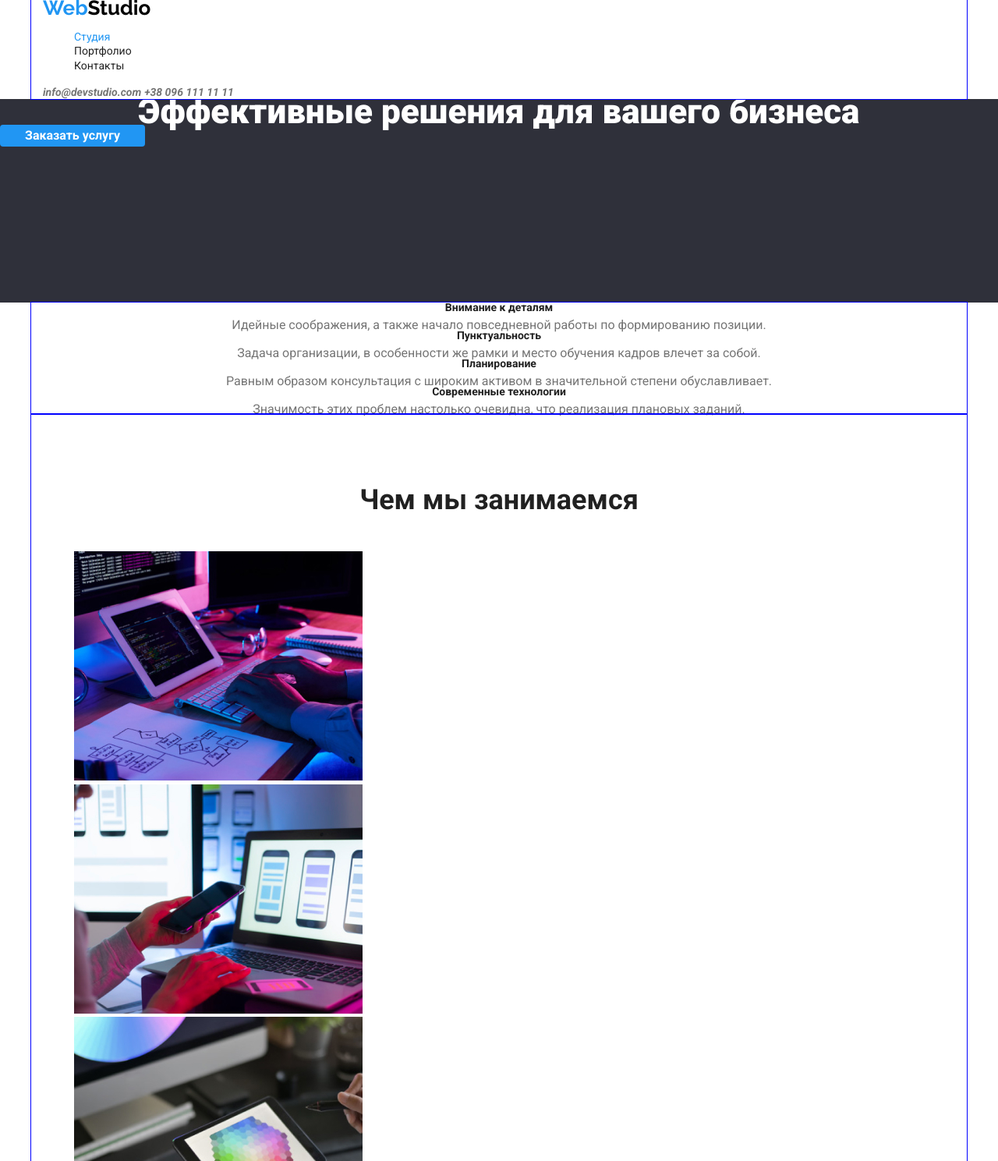
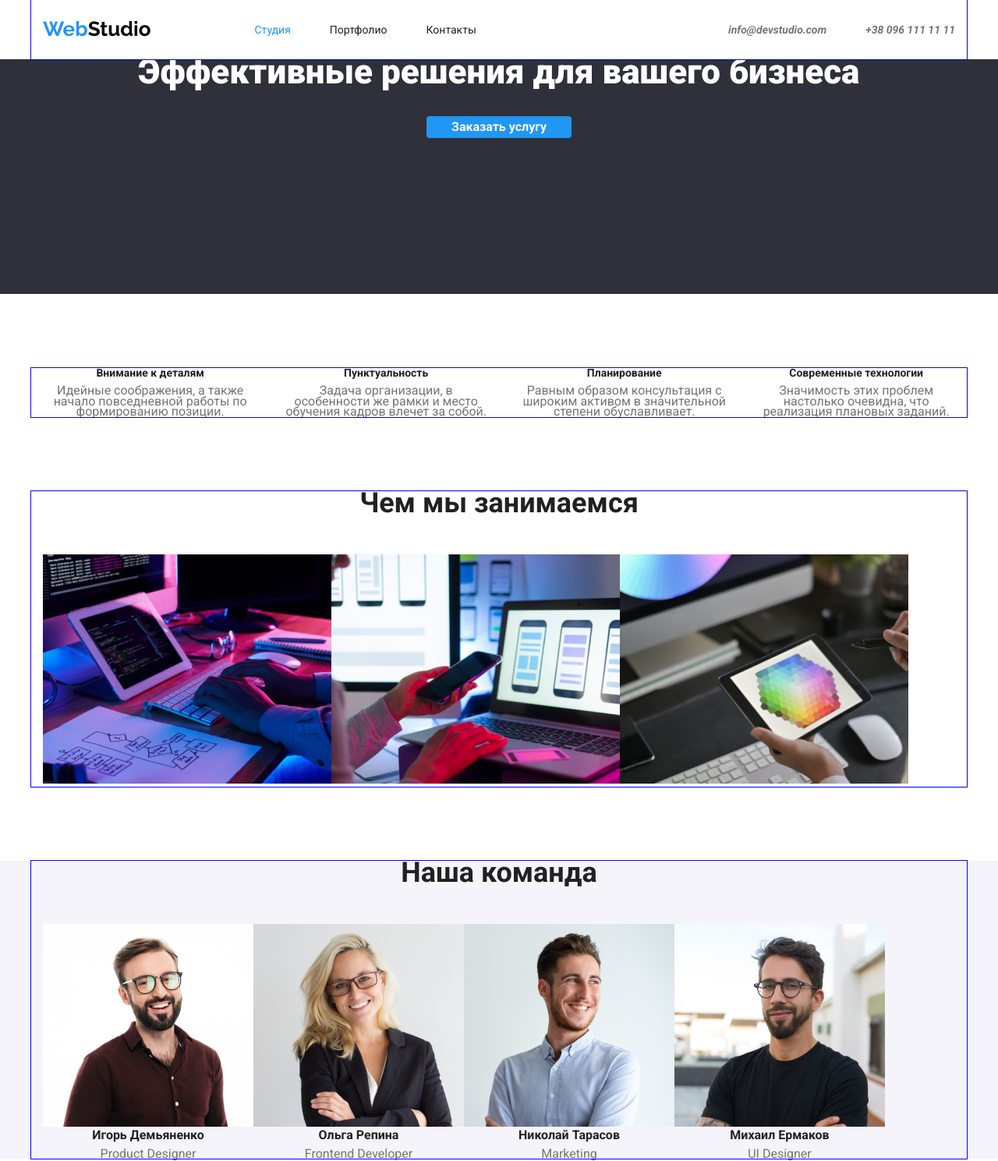
Before and after one commit to KaterinaGerts/goit-markup-hw-03, a plain HTML site: page index.html in a window 1280 px wide. Shown: the top 1489 px of the page at 78% size. Drawn offline with nearby package versions, Linux system fonts and the light colour scheme.

Commit message:
flex-images

```diff
--- a/css/style.css
+++ b/css/style.css
@@ -27,10 +27,6 @@ body {
   background-color: var(--secondary-text-color);
 }
 
-.list,
-.links {
-  list-style: none;
-}
 .container {
   width: 1200px;
   margin-left: auto;
@@ -40,10 +36,17 @@ body {
 
   outline: 1px solid blue;
 }
+.inline-item {
+  display: flex;
+ align-items: center;
+}
 
 /* Шапка сайта */
 .Webstudio {
+  display: flex;
   margin: 0px;
+  margin-right: 93px;
+
   font-family: Raleway;
   font-weight: bold;
   font-size: 26px;
@@ -58,13 +61,26 @@ body {
 .studio-white {
   color: var(--secondary-text-color);
 }
+.list {
+  display: flex;
+}
+.list,
+.links {
+  list-style: none;
+}
+.list .list-links {
+  padding-top: 32px;
+  padding-bottom: 32px;
 
-.list .list-links {
   font-size: 14px;
   line-height: 0.88;
   text-decoration: none;
   color: var(--title-text-color);
 }
+.list .item:not(:last-child) {
+   margin-right: 50px;
+}
+
 
 .list .list-links:hover,
 .list .list-links:focus {
@@ -74,12 +90,23 @@ body {
 .list .current {
   color: var(--accent-color);
 }
+.address {
+  display: flex;
+  margin-left: auto;
+}
+.address .adress-color {
+  display: block;
+  margin-right: 50px;
+  padding-top: 32px;
+  padding-bottom: 32px;
 
-.address .adress-color {
   font-size: 14px;
   line-height: 0.88;
   text-decoration: none;
   color: var(--primary-text-color);
+}
+.address .adress-color:last-child {
+  margin-right: 0px;
 }
 
 .address .adress-color:hover,
@@ -91,12 +118,15 @@ body {
 
 /* Верхняя секция сайта */
 .hero {
-    background-color: var(--primary-bg-color);
+  margin-bottom: 95px;
+  text-align: center;
+  background-color: var(--primary-bg-color);
 }
 
 .hero .hero-text {
-  margin: 0%;
-  text-align: center;
+  margin: 0px;
+  margin-bottom: 40px;
+
   font-weight: 900;
   font-size: 44px;
   line-height: 0.733;
@@ -113,13 +143,16 @@ body {
   font-weight: bold;
   font-size: 16px;
   line-height: 0.533;
-  text-align: center;
   color: var(--secondary-text-color);
   background-color: var(--accent-color);
 }
 /* /Верхняя секция сайта */
 
 /* Услуги */
+.list-description {
+  margin-bottom: 95px;
+  display: flex;
+}
 .subtitle {
   margin: 0px;
   margin-bottom: 10px;
@@ -129,31 +162,36 @@ body {
   line-height: 0.88;
   color: var(--title-text-color);
 }
-
 .description {
   margin: 0px;
   margin-bottom: 95px;
+
   font-size: 14px;
   line-height: 0.583;
+}
+.margin-list:not(:last-child) {
+  margin-right: 30px;
 }
 /* /Услуги */
 
 /* Картинки - описание деятельности */
-.team {
-  background-color: var(--secondary-bg-color);
+.photo {
+  /* display: block; */
 }
-.team-padding {
-  padding-top: 95px;
-  padding-bottom: 95px;
+.images {
+  padding: 0px;
+  display: flex;
+  list-style: none;
+  margin-bottom: 95px;
+  }
+.images .list-images {
+  display: block;
+  width: calc((100%-30px)/3);
+}
+.list-images:last-child {
+  margin-right: 0px;
 }
 
-.images {
-  list-style: none;
-}
-.images-padding {
-  padding-top: 95px;
-  padding-bottom: 95px;
-}
 .titles {
   margin: 0px;
   margin-bottom: 50px;
@@ -163,10 +201,15 @@ body {
   text-align: center;
   color: var(--title-text-color);
 }
-
 /* /Картинки - описание деятельности */
 
 /* Наша команда */
+.team {
+  background-color: var(--secondary-bg-color);
+}
+.team-photo {
+  width: calc((100%-30px)/4);
+}
 .text {
   margin: 0px;
   margin-bottom: 10px;
@@ -182,9 +225,7 @@ body {
   line-height: 0.842;
   text-align: center;
 }
-.photo {
-  margin-bottom: 30px;
-}
+
 
 /* /Наша команда */
 
--- a/index.html
+++ b/index.html
@@ -21,19 +21,19 @@
   <body>
     <!-- Шапка сайта -->
     <header>
-      <div class="container">
-        <nav>
+      <div class="container inline-item">
         <p lang="en" class="Webstudio">
           <span class="web">Web</span><span class="studio">Studio</span>
         </p>
+        <nav>
           <ul class="list">
-            <li>
+            <li class="item">
               <a href="#" class="list-links current">Студия</a>
             </li>
-            <li>
+            <li class="item">
               <a href="./portfolio.html" class="list-links">Портфолио</a>
             </li>
-            <li>
+            <li class="item">
               <a href="#" class="list-links">Контакты</a>
             </li>
           </ul>
@@ -60,55 +60,66 @@
 
       <!--Услуги-->
       <section>
-        <div class="container">
+        <div class="container list-description">
           <h2 hidden>список предоставляемых услуг</h2>
+          <div class="margin-list">
             <h4 class="subtitle">Внимание к деталям</h4>
             <p class="description">
               Идейные соображения, а также начало повседневной работы по
               формированию позиции.
             </p>
+          </div>
+          <div class="margin-list">
             <h4 class="subtitle">Пунктуальность</h4>
             <p class="description">
               Задача организации, в особенности же рамки и место обучения кадров
               влечет за собой.
             </p>
+          </div>
+          <div class="margin-list">
             <h4 class="subtitle">Планирование</h4>
             <p class="description">
-            Равным образом консультация с широким активом в значительной степени
-            обуславливает.
+              Равным образом консультация с широким активом в значительной
+              степени обуславливает.
             </p>
+          </div>
+          <div class="margin-list">
             <h4 class="subtitle">Современные технологии</h4>
             <p class="description">
-            Значимость этих проблем настолько очевидна, что реализация плановых
-            заданий.
+              Значимость этих проблем настолько очевидна, что реализация
+              плановых заданий.
             </p>
+          </div>
         </div>
       </section>
       <!--/Услуги-->
 
       <!-- Картинки - описание деятельности-->
+      <section>
         <div class="container">
-        <section class="images-padding">
           <h3 class="titles">Чем мы занимаемся</h3>
           <ul class="images">
-            <li>
+            <li class="list-images">
               <img
+                class="photo"
                 src="./img/activity-img1.jpg"
                 alt="верстка сайта"
                 width="370"
                 height="294"
               />
             </li>
-            <li>
+            <li class="list-images">
               <img
+                class="photo"
                 src="./img/activity-img2.jpg"
                 alt="дизайн приложения на мобильном устройстве"
                 width="370"
                 height="294"
               />
             </li>
-            <li>
+            <li class="list-images">
               <img
+                class="photo"
                 src="./img/activity-img3.jpg"
                 alt="тестирование приложения"
                 width="370"
@@ -116,16 +127,16 @@
               />
             </li>
           </ul>
+        </div>
       </section>
-      </div>
       <!-- /Картинки - описание деятельности-->
 
       <!-- Наша команда -->
       <section class="team">
-        <div class="container team-padding">
+        <div class="container">
           <h3 class="titles">Наша команда</h3>
           <ul class="images">
-            <li>
+            <li class="list-images">
               <img
                 class="photo"
                 src="./img/team-img1.jpg"
@@ -136,7 +147,7 @@
               <h4 class="text">Игорь Демьяненко</h4>
               <p lang="en" class="description">Product Designer</p>
             </li>
-            <li>
+            <li class="list-images">
               <img
                 class="photo"
                 src="./img/team-img2.jpg"
@@ -147,7 +158,7 @@
               <h4 class="text">Ольга Репина</h4>
               <p lang="en" class="description">Frontend Developer</p>
             </li>
-            <li>
+            <li class="list-images">
               <img
                 class="photo"
                 src="./img/team-img3.jpg"
@@ -158,7 +169,7 @@
               <h4 class="text">Николай Тарасов</h4>
               <p lang="en" class="description">Marketing</p>
             </li>
-            <li>
+            <li class="list-images">
               <img
                 class="photo"
                 src="./img/team-img4.jpg"
```
Also changed, not shown: portfolio.html (+7 -7 lines). Lines whose indentation alone changed are shown as unchanged.
